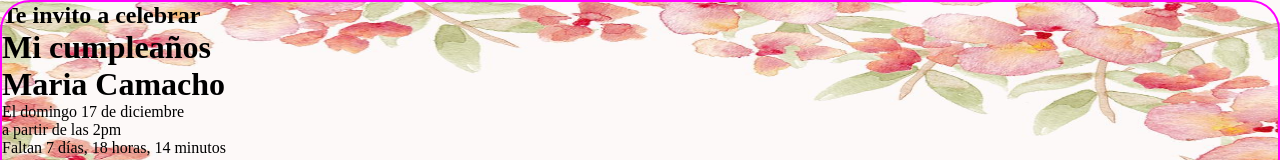
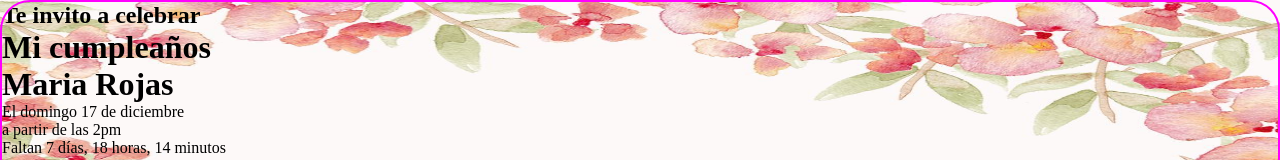
Before and after one commit to CarlosMorales34/Portfolio__Dev, a plain HTML site: page invitationPage.html in a window 1280 px wide. Shown: the top 160 px of the page. Drawn offline with Linux system fonts and the light colour scheme.

Commit message:
Update invitationPage.html
actualizacion de nombre

```diff
--- a/invitationPage.html
+++ b/invitationPage.html
@@ -10,7 +10,7 @@
     <div class="container__general">
         <h2 class="subtittle">Te invito a celebrar </h2>
         <h1 class="tittle"> Mi cumpleaños</h1>
-        <h1 class="tittle"> Maria Camacho</h1>
+        <h1 class="tittle"> Maria Rojas</h1>
 
         <p class="textos">El domingo 17 de diciembre</p>
         <p class="textos">a partir de las 2pm</p>
```
